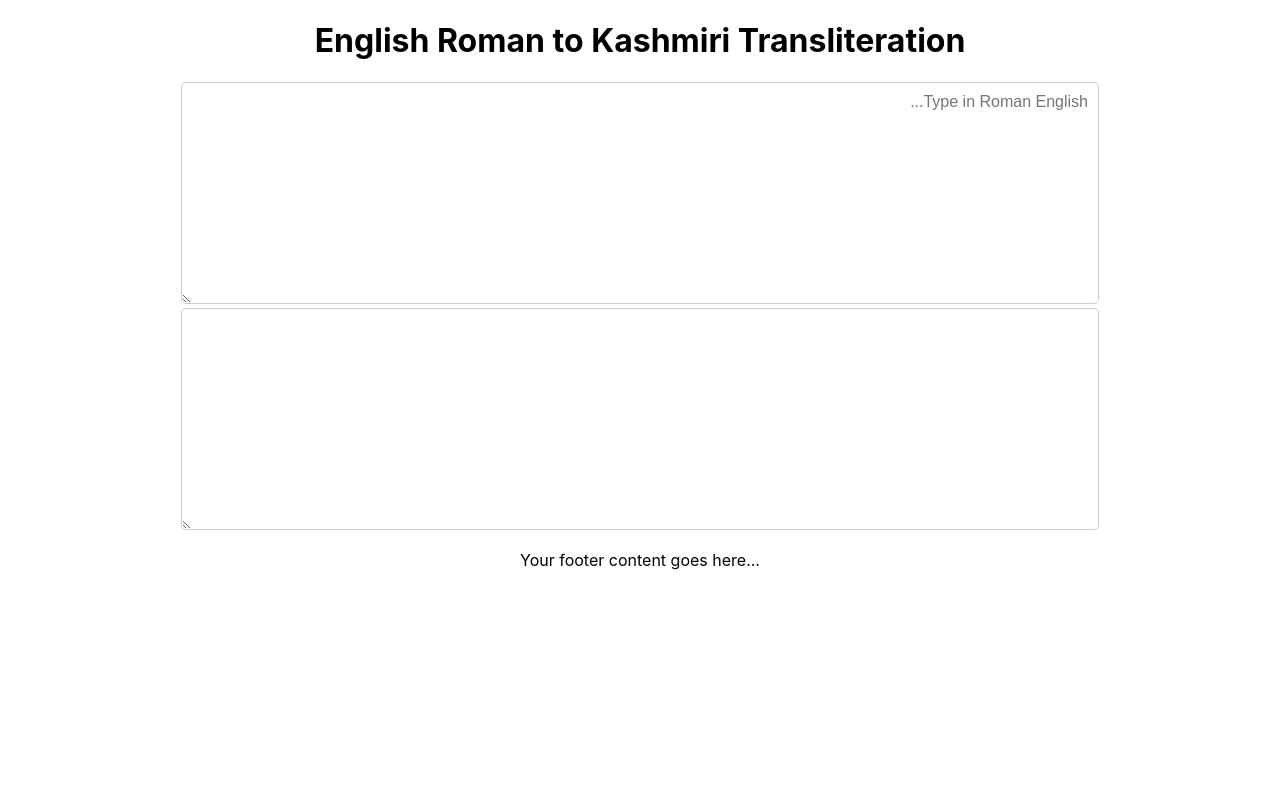
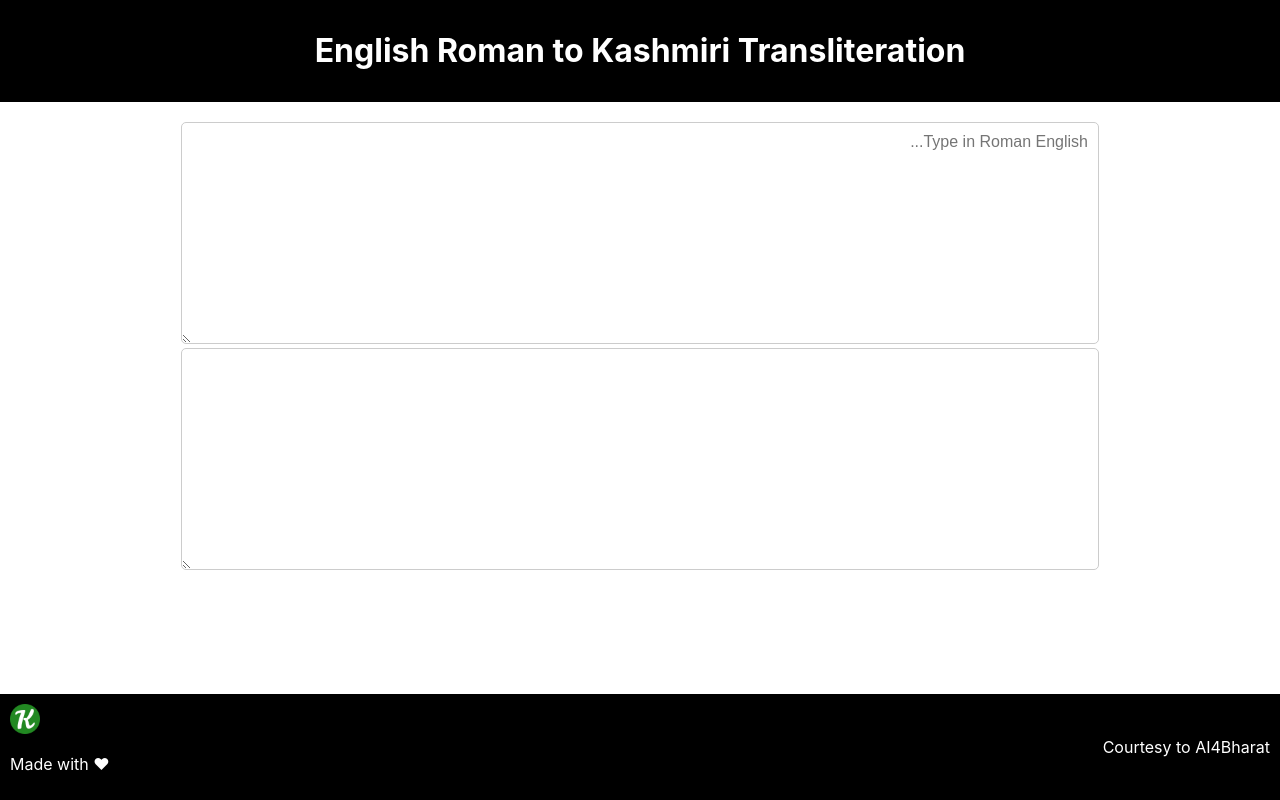
Before and after one commit to Aarif1430/KashLangEditor, a React (Create React App) app: page / in a window 1280 px wide. Built offline with nearby package versions, Linux system fonts and the light colour scheme.

Commit message:
Add header and footer

```diff
--- a/src/components/TransliterationEditor.css
+++ b/src/components/TransliterationEditor.css
@@ -8,3 +8,31 @@
   border-radius: 5px;
   border: 1px solid #ccc;
 }
+.footer {
+  display: flex;
+  justify-content: space-between;
+  align-items: center;
+  background-color: black;
+  color: white;
+  padding: 10px;
+  position: fixed;
+  left: 0;
+  bottom: 0;
+  width: 100%;
+  text-align: left;
+}
+
+.header {
+  background-color: black;
+  color: white;
+  padding: 10px;
+  margin-bottom: 20px; /* Adjust this value as needed */
+}
+
+.logo {
+  width: 30px; /* Adjust this value as needed */
+  height: auto;
+}
+.footer p {
+  margin-right: 20px; /* Adjust this value as needed */
+}
--- a/src/components/TransliterationEditor.jsx
+++ b/src/components/TransliterationEditor.jsx
@@ -1,5 +1,7 @@
 import React, { useState } from 'react';
 import './TransliterationEditor.css'; // Import your custom styles if needed
+// import logo.png from images
+ import logo from '../images/logo.png'; // Import your logo image if needed
 
 const TransliterationEditor = () => {
   const [inputText, setInputText] = useState('');
@@ -63,7 +65,7 @@ const TransliterationEditor = () => {
 
   return (
     <div>
-      <header>
+      <header className="header">
         <h1>English Roman to Kashmiri Transliteration</h1>
       </header>
       <main>
@@ -81,8 +83,14 @@ const TransliterationEditor = () => {
           readOnly // Make this textarea read-only as it's only for display
         />
       </main>
-      <footer>
-        <p>Your footer content goes here...</p>
+      <footer className="footer">
+        <div>
+          <img src={logo} alt="AI4Bharat logo" className="logo" />
+          <p>Made with <span className="heart">❤</span></p>
+        </div>
+        <p>
+        Courtesy to AI4Bharat
+      </p>
       </footer>
     </div>
   );
```
Also changed, not shown: src/images/logo.png (added), 1 other file (tests, documents, lock files or other folders).
